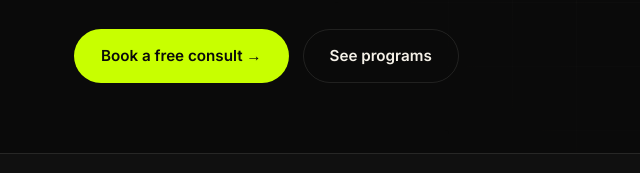
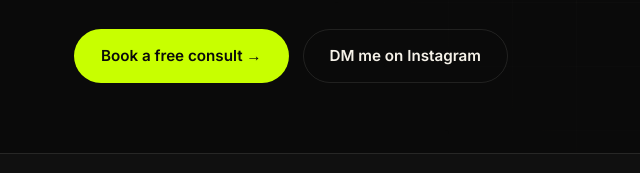
Before and after one commit to efebiskin/efe-coaching, a plain HTML site: page index.html in a window 1280 px wide. Shown: the part 510-683 px from the top of the page, 0-640 px from the left. Drawn offline with Linux system fonts and the light colour scheme.

Commit message:
Wire Instagram (@efebiskin): hero DM CTA, footer, bottom CTA

```diff
--- a/index.html
+++ b/index.html
@@ -139,7 +139,7 @@
     <p class="lead">Data-driven 1-on-1 and online coaching that actually sticks. Custom programming, nutrition that fits your life, and weekly accountability — built around <span class="serif" style="font-size:1.15em">you</span>, not a template.</p>
     <div class="cta">
       <a class="btn btn-lime" href="mailto:efebskn@gmail.com?subject=Free%20Coaching%20Consultation&body=Hey%20Efe%2C%20I%27d%20like%20to%20book%20a%20free%20consultation.%20My%20goal%20is%3A">Book a free consult →</a>
-      <a class="btn btn-ghost" href="#programs">See programs</a>
+      <a class="btn btn-ghost" href="https://www.instagram.com/efebiskin" target="_blank" rel="noopener">DM me on Instagram</a>
     </div>
   </div>
 </header>
@@ -233,6 +233,7 @@
     <h2>Ready to start?<br><span style="color:var(--red)">Let's build it.</span></h2>
     <p>Book a free, no-pressure consultation. Tell me your goal — I'll tell you the plan.</p>
     <a class="btn btn-dark" href="mailto:efebskn@gmail.com?subject=Free%20Coaching%20Consultation&body=Hey%20Efe%2C%20my%20goal%20is%3A">Book your free consult →</a>
+    <p style="margin:18px auto 0;color:#1a1a0a;font-weight:600;font-size:.92rem">or DM me <a href="https://www.instagram.com/efebiskin" target="_blank" rel="noopener" style="color:#0A0A0A;text-decoration:underline">@efebiskin</a> on Instagram</p>
   </div>
 </section>
 
@@ -241,6 +242,7 @@
     <div class="brand display">EFE BISKIN<span class="lime">.</span></div>
     <div>
       <a class="btn btn-ghost" href="mailto:efebskn@gmail.com">efebskn@gmail.com</a>
+      <a class="sm" href="https://www.instagram.com/efebiskin" target="_blank" rel="noopener">Instagram</a>
       <a class="sm" href="#programs">Programs</a>
       <a class="sm" href="#faq">FAQ</a>
     </div>
```
